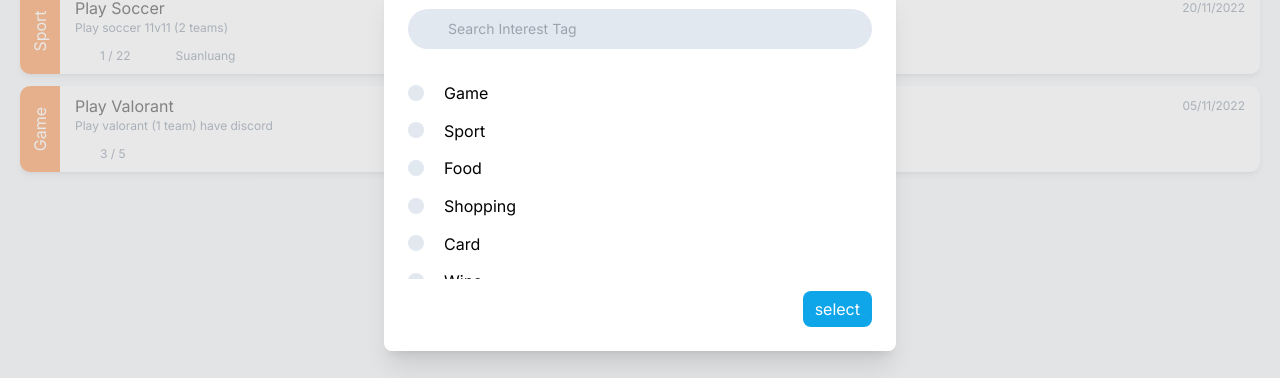
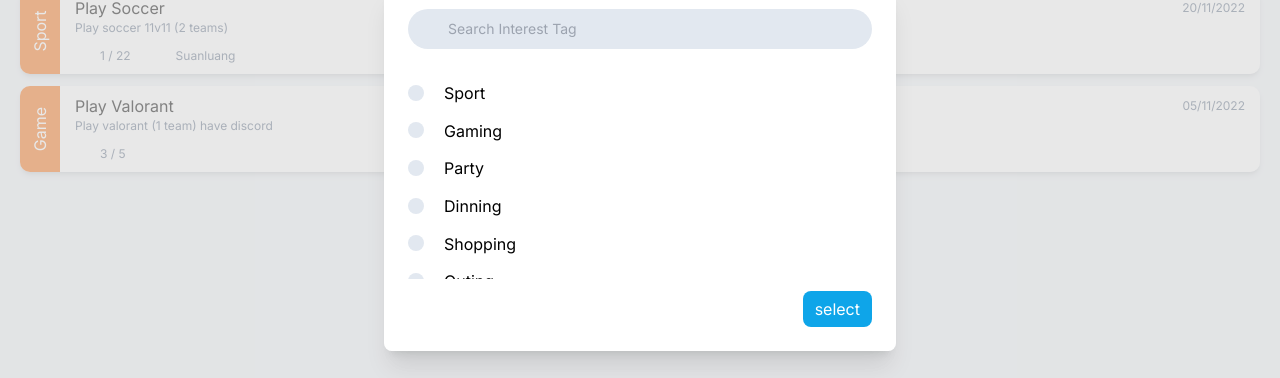
Before and after one commit to SoftwareArch-1/frontend, a Next.js app: page /activity in a window 1280 px wide. Both pictures are taken after a click on the icon 1220 px from the left and 97 px from the top of the page. Shown: the part 232-610 px from the top of the page. Built offline with nearby package versions, Linux system fonts and the light colour scheme; some icons are missing; what prettier-plugin-tailwindcss would draw is missing.

Commit message:
feat: add tagList
(cherry picked from commit eb76e12f495a7a324f2b581b1577aade0be17dc3)

```diff
--- a/src/activity/component/InterestModalContent.tsx
+++ b/src/activity/component/InterestModalContent.tsx
@@ -1,11 +1,10 @@
 import SearchBar from '../../core/components/SearchBar'
 import { useUserStore } from '../../user/userStore'
-import { useMutation } from '@tanstack/react-query'
-import { updateUser } from '../../user/api/update'
 import { FormEventHandler, useEffect, useState } from 'react'
 import { getInterest } from '../../user/api/getInterest'
 import { interestSchemaType } from '../../core/constant/zod/interestSchema'
 import LoadingSpinner from '../../core/components/LoadingSpinner'
+import { tagList } from '../constant/tag'
 
 interface InterestModalProps {
   initInterest: string[]
@@ -18,27 +17,7 @@ const InterestModalContent = ({
   onFilter,
   multipleSelect = false,
 }: InterestModalProps) => {
-  const [isLoading, setIsLoading] = useState(false)
-  const [interests, setInterests] = useState<interestSchemaType[] | []>([])
-
-  const update = useUserStore((state) => state.update)
-
-  const { mutate: fetchInterestMutate } = useMutation(getInterest, {
-    onSuccess: (fetchedInterests) => {
-      // setInterests(fetchedInterests.interests)
-      // setIsLoading(false)
-
-      //mock check loading
-      setTimeout(function () {
-        setInterests(fetchedInterests.interests)
-        setIsLoading(false)
-      }, 1000)
-    },
-    onError: (error) => {
-      console.error(error)
-      setIsLoading(false)
-    },
-  })
+  const [tags, setTags] = useState(tagList)
 
   const onSubmit: FormEventHandler<HTMLFormElement> = (e) => {
     e.preventDefault()
@@ -48,42 +27,37 @@ const InterestModalContent = ({
     onFilter(formArray)
   }
 
-  const fetchInterest = (search?: string) => {
-    setIsLoading(true)
-    fetchInterestMutate(search)
-  }
-
-  useEffect(() => {
-    if (!isLoading) {
-      fetchInterest()
-    }
-  }, [])
-
-  const interestsCheckBoxList = interests.map((interest) => (
-    <li key={interest.id}>
+  const interestsCheckBoxList = tags.map((tag) => (
+    <li key={tag}>
       <input
         type={multipleSelect ? 'checkbox' : 'radio'}
-        value={interest.name}
-        name={multipleSelect ? interest.name : 'radio'}
-        defaultChecked={initInterest.includes(interest.name)}
+        value={tag}
+        name={multipleSelect ? tag : 'radio'}
+        defaultChecked={initInterest.includes(tag)}
         className="mr-5 h-[16px] w-[16px] appearance-none rounded-full bg-slate-200 align-middle checked:bg-sky-500"
       />
-      <label className="align-middle text-base">{interest.name}</label>
+      <label className="align-middle text-base">{tag}</label>
     </li>
   ))
 
+  const onSearch = (data: string) => {
+    if (data !== '') {
+      const filterList = tagList.filter((item) =>
+        item.toLocaleLowerCase().includes(data.toLocaleLowerCase())
+      )
+      setTags(filterList)
+    } else {
+      setTags(tagList)
+    }
+  }
+
   return (
     <div>
-      <SearchBar onSearch={fetchInterest} placeHolder="Search Interest Tag" />
+      <SearchBar onSearch={onSearch} placeHolder="Search Interest Tag" />
       <div className="h-[30px]"></div>
       <form onSubmit={onSubmit}>
         <ul className="h-[200px] space-y-3 overflow-scroll overflow-x-hidden">
-          {isLoading && (
-            <div className="flex h-full w-full flex-col items-center justify-center">
-              <LoadingSpinner />
-            </div>
-          )}
-          {!isLoading && interestsCheckBoxList}
+          {interestsCheckBoxList}
         </ul>
         <div className="flex w-full justify-end pt-3">
           <button
--- /dev/null
+++ b/src/activity/constant/tag.ts
@@ -0,0 +1,11 @@
+export const tagList = [
+  'Sport',
+  'Gaming',
+  'Party',
+  'Dinning',
+  'Shopping',
+  'Outing',
+  'Movie',
+  'Board Game',
+  'Reading',
+]
```
